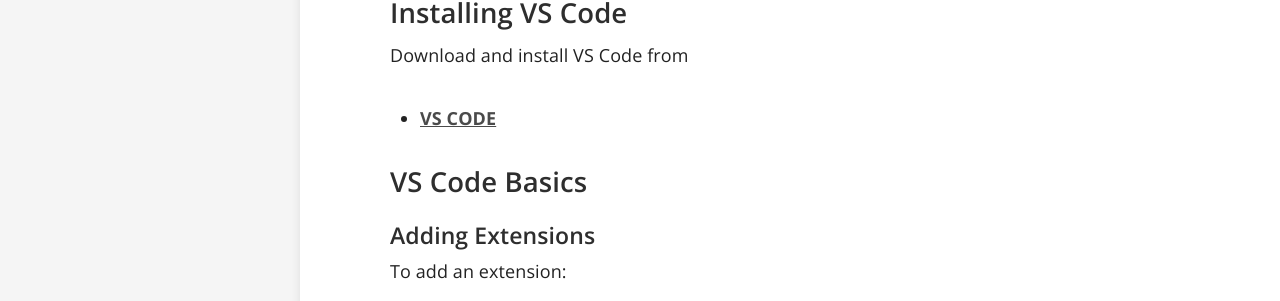
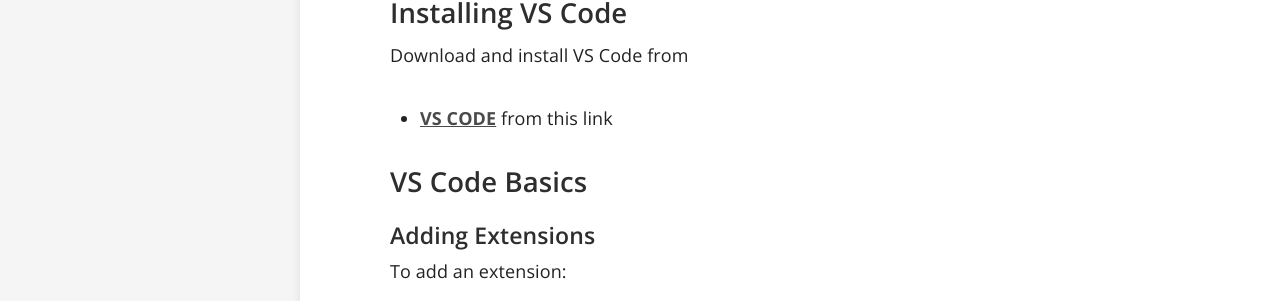
Before and after one commit to scotentSD/Tutorials, a Jekyll site: the page built from _docs/Content/VSCode.md, in a window 1280 px wide. Shown: the part 524-825 px from the top of the page. Built offline with Jekyll 4.4.1, drawn with Linux system fonts in a browser that asks for light colours.

Commit message:
Update VSCode.md
mk

```diff
--- a/_docs/Content/VSCode.md
+++ b/_docs/Content/VSCode.md
@@ -15,7 +15,7 @@ order: 2
 
 ## Installing VS Code
 Download and install VS Code from
-- **[VS CODE](https://code.visualstudio.com)**
+- **[VS CODE](https://code.visualstudio.com)** from this link
 
 ## VS Code Basics
 
```
